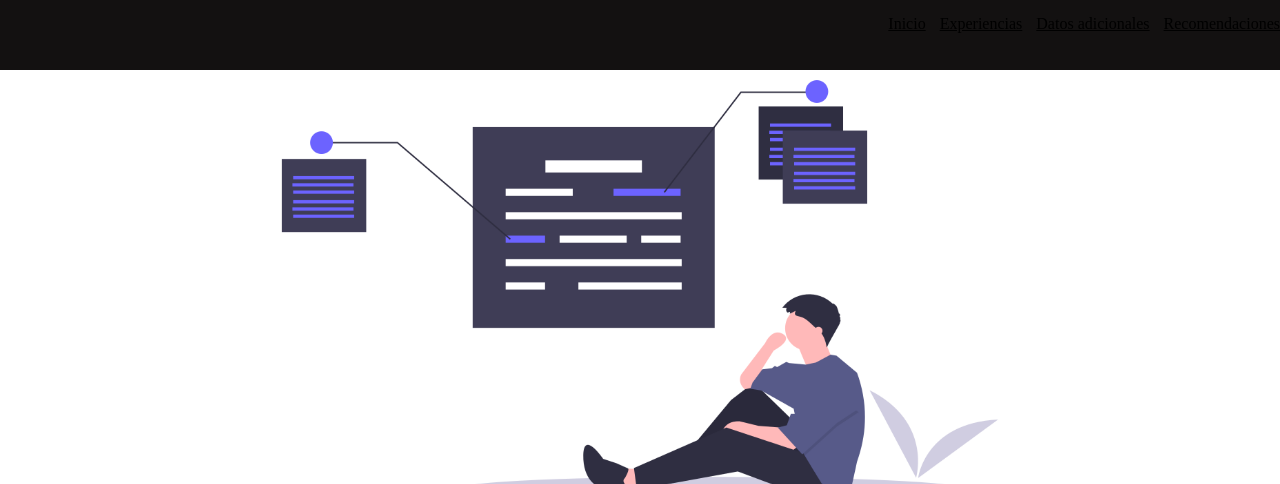
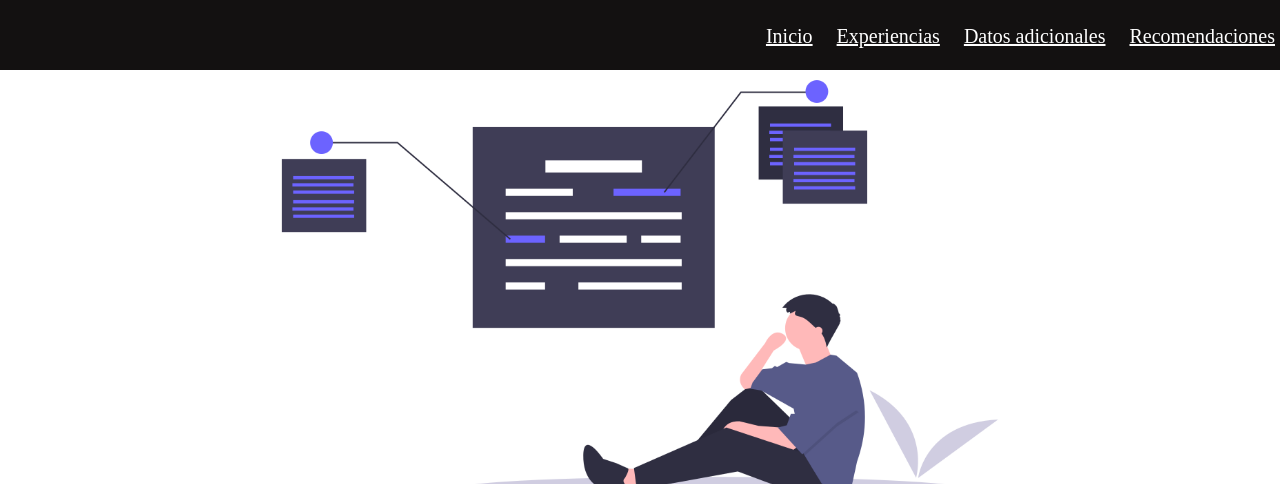
Before and after one commit to Matilde24/Mi_Portafolio, a plain HTML site: page HENRY-PORTAFOLIO/index.html in a window 1280 px wide. Shown: the top 484 px of the page. Drawn offline with Linux system fonts and the light colour scheme.

Commit message:
Modificación al css

```diff
--- a/HENRY-PORTAFOLIO/css/estilo.css
+++ b/HENRY-PORTAFOLIO/css/estilo.css
@@ -13,6 +13,20 @@ body{
     text-align: center;
     font-size: 65px;
     margin-bottom: 30px;
+}
+
+#nav{
+    margin-top: 10px;
+}
+#a{
+    color: white;
+    font-size: 20px;
+    margin: 5px;
+    border-radius: 2px;
+}
+#a:hover{
+    background-color: rgb(100, 100, 99);
+    animation-delay: 30ms;
 }
 #img{
     width: 70%;
--- a/HENRY-PORTAFOLIO/index.html
+++ b/HENRY-PORTAFOLIO/index.html
@@ -3,7 +3,7 @@
 <head>
     <meta charset="UTF-8">
     <meta name="viewport" content="width=device-width, initial-scale=1.0">
-    <title>Document</title>
+    <title>Mi portafólio</title>
     <link rel="stylesheet" href="css/estilo.css">
 </head>
 <body>
```
